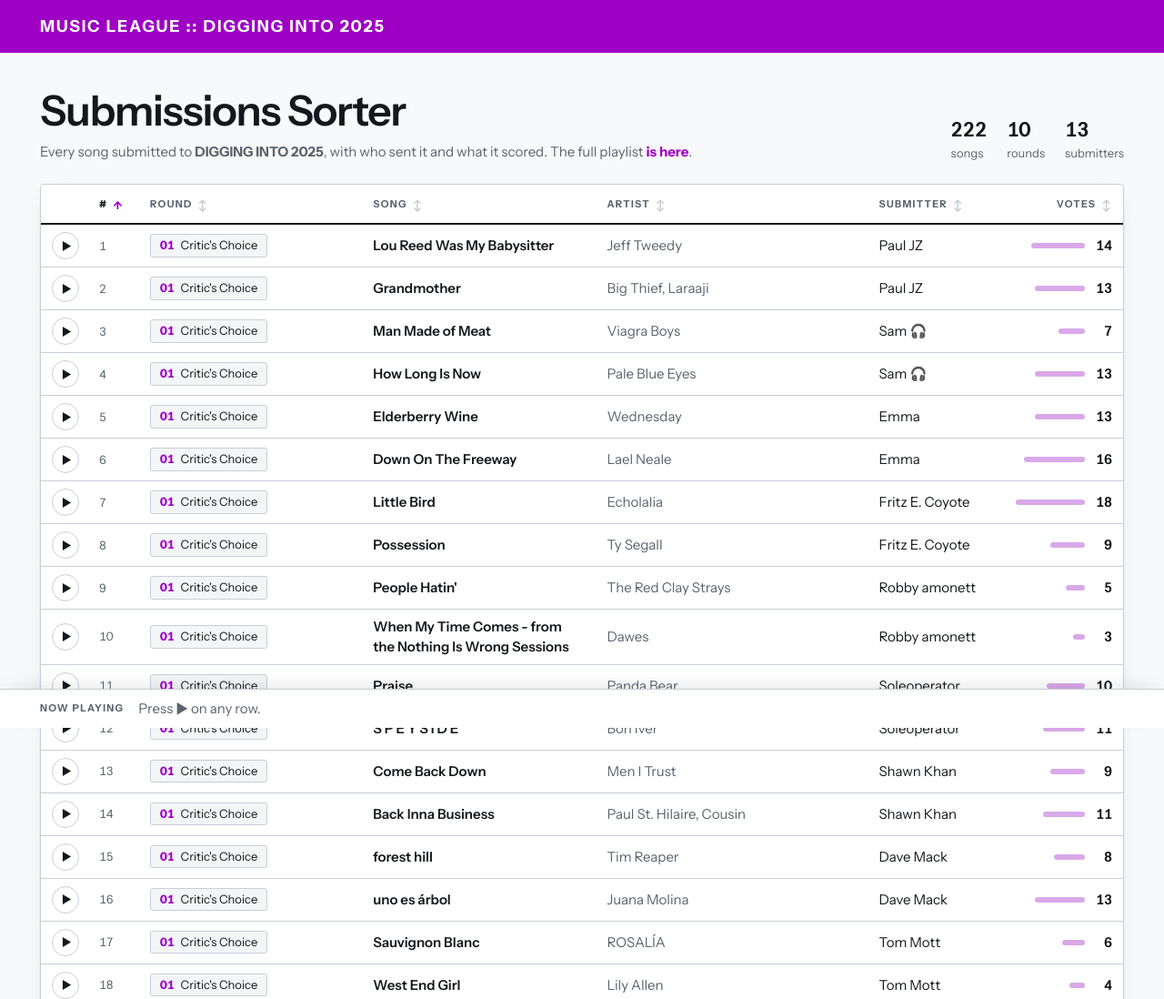
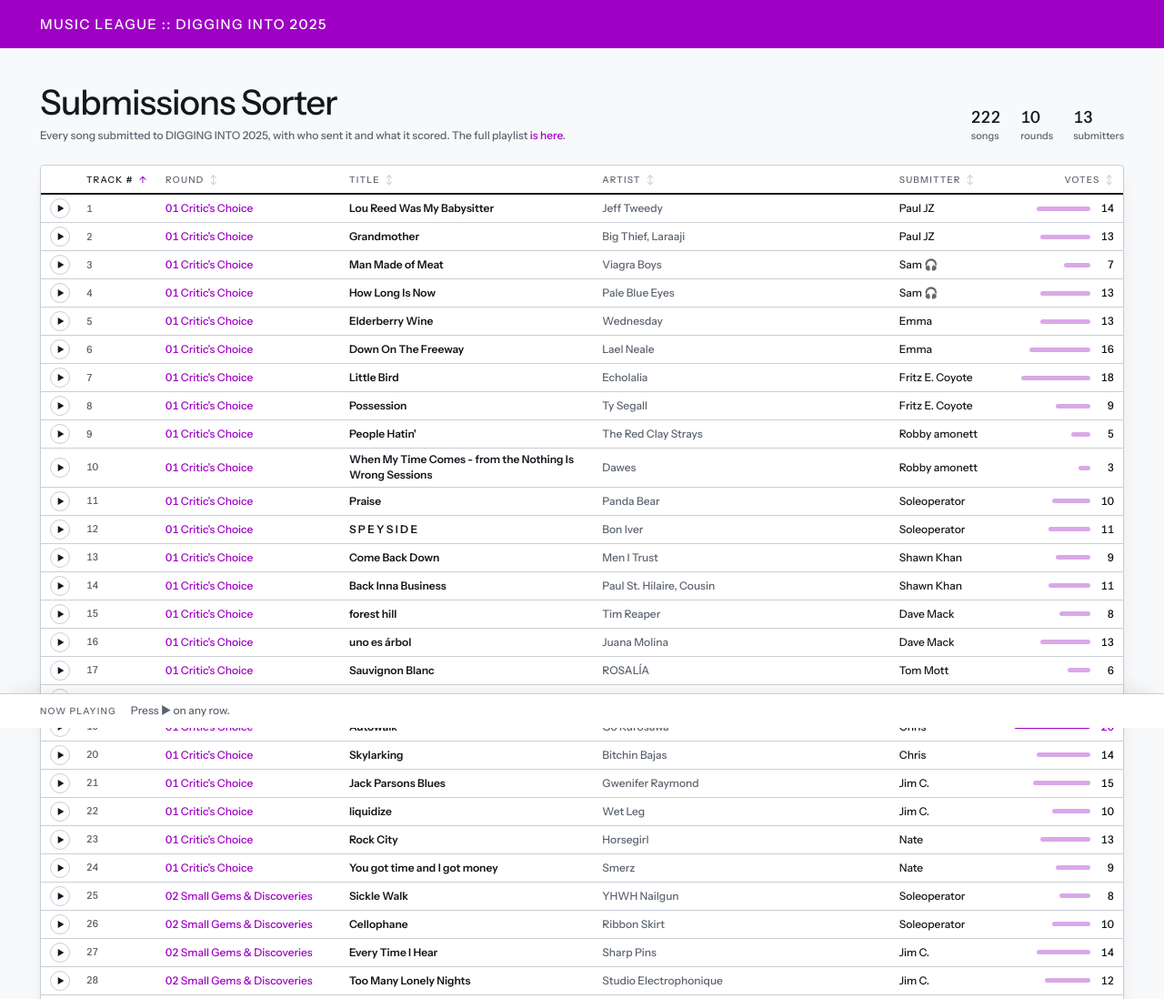
Before and after one commit to mottstudios/ml, a plain HTML site: page sort/index.html in a window 1280 px wide. Shown: the top 1098 px of the page at 91% size. Drawn offline with Linux system fonts and the light colour scheme; a script that the page names is missing.

Commit message:
Add files via upload

```diff
--- a/sort/index.html
+++ b/sort/index.html
@@ -11,7 +11,7 @@
 <meta name="theme-color" content="#9E00C4" />
 <link rel="preconnect" href="https://fonts.googleapis.com" />
 <link rel="preconnect" href="https://fonts.gstatic.com" crossorigin />
-<link rel="stylesheet" href="https://fonts.googleapis.com/css2?family=Instrument+Sans:wght@400;500;600;700&display=swap" />
+<link rel="stylesheet" href="https://fonts.googleapis.com/css2?family=Instrument+Sans:wght@500;600&display=swap" />
 <style>
   :root {
     --ground: #F8F9FA;
@@ -69,8 +69,9 @@
     background: var(--ground);
     color: var(--ink);
     font-family: var(--font);
-    font-size: 15px;
-    line-height: 1.45;
+    font-size: 12px;
+    font-weight: 500;
+    line-height: 1.4;
     -webkit-font-smoothing: antialiased;
   }
 
@@ -78,8 +79,8 @@
   .inner, .wrap { max-width: 1240px; margin: 0 auto; padding-left: 24px; padding-right: 24px; }
   .topbar .inner { padding-block: 16px; }
   .eyebrow {
-    font-size: 18px;
-    font-weight: 700;
+    font-size: 15px;
+    font-weight: 500;
     letter-spacing: .1em;
     text-transform: uppercase;
     color: var(--on-bar);
@@ -90,18 +91,19 @@
 
   header { display: flex; justify-content: space-between; align-items: flex-end; gap: 12px 24px; flex-wrap: wrap; }
   h1 {
-    font-size: clamp(34px, 5vw, 46px);
+    font-size: clamp(28px, 4vw, 38px);
     line-height: 1.04;
     letter-spacing: -.025em;
-    font-weight: 600;
+    font-weight: 500;
     margin: 0;
     text-wrap: balance;
   }
-  .sub { margin: 10px 0 0; color: var(--muted); }
-  .sub a { color: var(--bar); font-weight: 700; text-decoration: none; }
+  .sub { margin: 8px 0 0; color: var(--muted); }
+  .sub b { font-weight: 500; }
+  .sub a { color: var(--bar); font-weight: 500; text-decoration: none; }
   .sub a:hover { text-decoration: underline; }
-  .counts { display: flex; gap: 22px; margin: 0; font-size: 13px; color: var(--muted); }
-  .counts b { display: block; font-size: 22px; font-weight: 600; color: var(--ink); font-variant-numeric: tabular-nums; }
+  .counts { display: flex; gap: 22px; margin: 0; font-size: 11px; color: var(--muted); }
+  .counts b { display: block; font-size: 18px; font-weight: 500; color: var(--ink); font-variant-numeric: tabular-nums; }
 
   .panel {
     background: var(--card);
@@ -125,26 +127,27 @@
     box-sizing: border-box;
     display: flex; align-items: center; gap: 6px;
     width: 100%;
-    padding: 14px 12px 11px;
-    font-size: 11px; font-weight: 700; letter-spacing: .12em; text-transform: uppercase;
+    white-space: nowrap;
+    padding: 9px 10px 7px;
+    font-size: 10px; font-weight: 500; letter-spacing: .12em; text-transform: uppercase;
     color: var(--muted);
     cursor: pointer;
   }
   th button:hover { color: var(--ink); }
   th[aria-sort] button { color: var(--ink); }
-  th .arr { opacity: .35; font-size: 12px; }
+  th .arr { opacity: .35; font-size: 10px; }
   th[aria-sort] .arr { opacity: 1; color: var(--bar); }
   th.num button { justify-content: flex-end; }
-  th.play { width: 52px; }
+  th.play { width: 40px; }
 
-  td { padding: 8px 12px; border-bottom: 1px solid var(--hair); vertical-align: middle; }
+  td { padding: 4px 10px; border-bottom: 1px solid var(--hair); vertical-align: middle; }
   tbody tr:last-child td { border-bottom: 0; }
   tbody tr:hover td { background: var(--row-hover); }
   tbody tr.on td { background: var(--row-on); }
 
   td.play { padding-right: 0; }
   .pb {
-    width: 30px; height: 30px; border-radius: 50%;
+    width: 22px; height: 22px; border-radius: 50%;
     display: grid; place-items: center;
     padding: 0;
     border: 1px solid var(--hair);
@@ -152,36 +155,27 @@
     color: var(--ink);
     cursor: pointer;
   }
-  .pb svg { width: 11px; height: 11px; fill: currentColor; margin-left: 2px; }
+  .pb svg { width: 8px; height: 8px; fill: currentColor; margin-left: 2px; }
   tr:hover .pb, .pb:hover { background: var(--accent); border-color: var(--accent); color: var(--on-accent); }
   tr.on .pb { background: var(--accent); border-color: var(--accent); color: var(--on-accent); }
   tr.on .pb svg { margin-left: 0; }
 
-  td.n { width: 56px; font-size: 13px; color: var(--muted); font-variant-numeric: tabular-nums; }
-  td.round { white-space: nowrap; }
-  .chip {
-    display: inline-flex; gap: 7px; align-items: baseline;
-    padding: 2px 10px 3px;
-    border-radius: 3px;
-    background: var(--card-2);
-    border: 1px solid var(--hair);
-    font-size: 13px;
-  }
-  .chip i { font-style: normal; font-weight: 700; color: var(--bar); font-variant-numeric: tabular-nums; }
+  td.n { width: 64px; font-size: 11px; color: var(--muted); font-variant-numeric: tabular-nums; }
+  td.round { white-space: nowrap; color: var(--bar); font-variant-numeric: tabular-nums; }
   td.song a { color: var(--ink); font-weight: 600; text-decoration: none; }
   td.song a:hover { text-decoration: underline; }
   td.artist { color: var(--muted); }
   td.who { white-space: nowrap; }
   td.pts { width: 150px; }
   .meter { display: flex; align-items: center; justify-content: flex-end; gap: 10px; }
-  .meter span { height: 6px; border-radius: 3px; background: var(--meter); }
-  .meter b { width: 2ch; text-align: right; font-weight: 600; font-variant-numeric: tabular-nums; }
+  .meter span { height: 5px; border-radius: 3px; background: var(--meter); }
+  .meter b { width: 2ch; text-align: right; font-weight: 500; font-variant-numeric: tabular-nums; }
   tr.top .meter span { background: var(--bar); }
   tr.top .meter b { color: var(--bar); }
 
   :is(a, button):focus-visible { outline: 2px solid var(--focus); outline-offset: 2px; }
 
-  footer { font-size: 13px; color: var(--muted); border-top: 1px solid var(--hair); padding-top: 16px; }
+  footer { font-size: 11px; color: var(--muted); border-top: 1px solid var(--hair); padding-top: 16px; }
 
   /* ---------- player dock ---------- */
   .dock {
@@ -191,7 +185,7 @@
     box-shadow: 0 -8px 24px -14px rgba(20,23,27,.25);
   }
   .dock .inner { padding-block: 10px; display: flex; align-items: center; gap: 16px; }
-  .dock .label { flex: 0 0 auto; font-size: 11px; font-weight: 700; letter-spacing: .12em; text-transform: uppercase; color: var(--muted); }
+  .dock .label { flex: 0 0 auto; font-size: 10px; font-weight: 500; letter-spacing: .12em; text-transform: uppercase; color: var(--muted); }
   .dock .hint { margin: 0; color: var(--muted); }
   #player-host { flex: 1 1 auto; min-width: 0; }
   #player-host iframe { display: block; border-radius: 8px; }
@@ -213,9 +207,9 @@
     <table>
       <thead><tr>
         <th class="play" aria-label="Play"></th>
-        <th data-k="0"><button type="button"># <span class="arr">↕</span></button></th>
+        <th data-k="0"><button type="button">Track # <span class="arr">↕</span></button></th>
         <th data-k="1"><button type="button">Round <span class="arr">↕</span></button></th>
-        <th data-k="2"><button type="button">Song <span class="arr">↕</span></button></th>
+        <th data-k="2"><button type="button">Title <span class="arr">↕</span></button></th>
         <th data-k="3"><button type="button">Artist <span class="arr">↕</span></button></th>
         <th data-k="4"><button type="button">Submitter <span class="arr">↕</span></button></th>
         <th data-k="5" class="num"><button type="button">Votes <span class="arr">↕</span></button></th>
@@ -271,7 +265,7 @@ function render() {
     return '<tr class="' + cls + '" data-id="' + r[6] + '">' +
       '<td class="play"><button type="button" class="pb" aria-label="Play ' + esc(r[2]) + '">' + (on ? ICON_ON : ICON_PLAY) + '</button></td>' +
       '<td class="n">' + r[0] + '</td>' +
-      '<td class="round"><span class="chip"><i>' + esc(r[1].slice(0, 2)) + '</i>' + esc(r[1].slice(3)) + '</span></td>' +
+      '<td class="round">' + esc(r[1]) + '</td>' +
       '<td class="song"><a href="https://open.spotify.com/track/' + r[6] + '" target="_blank" rel="noopener">' + esc(r[2]) + '</a></td>' +
       '<td class="artist">' + esc(r[3]) + '</td>' +
       '<td class="who">' + esc(r[4]) + '</td>' +
```
